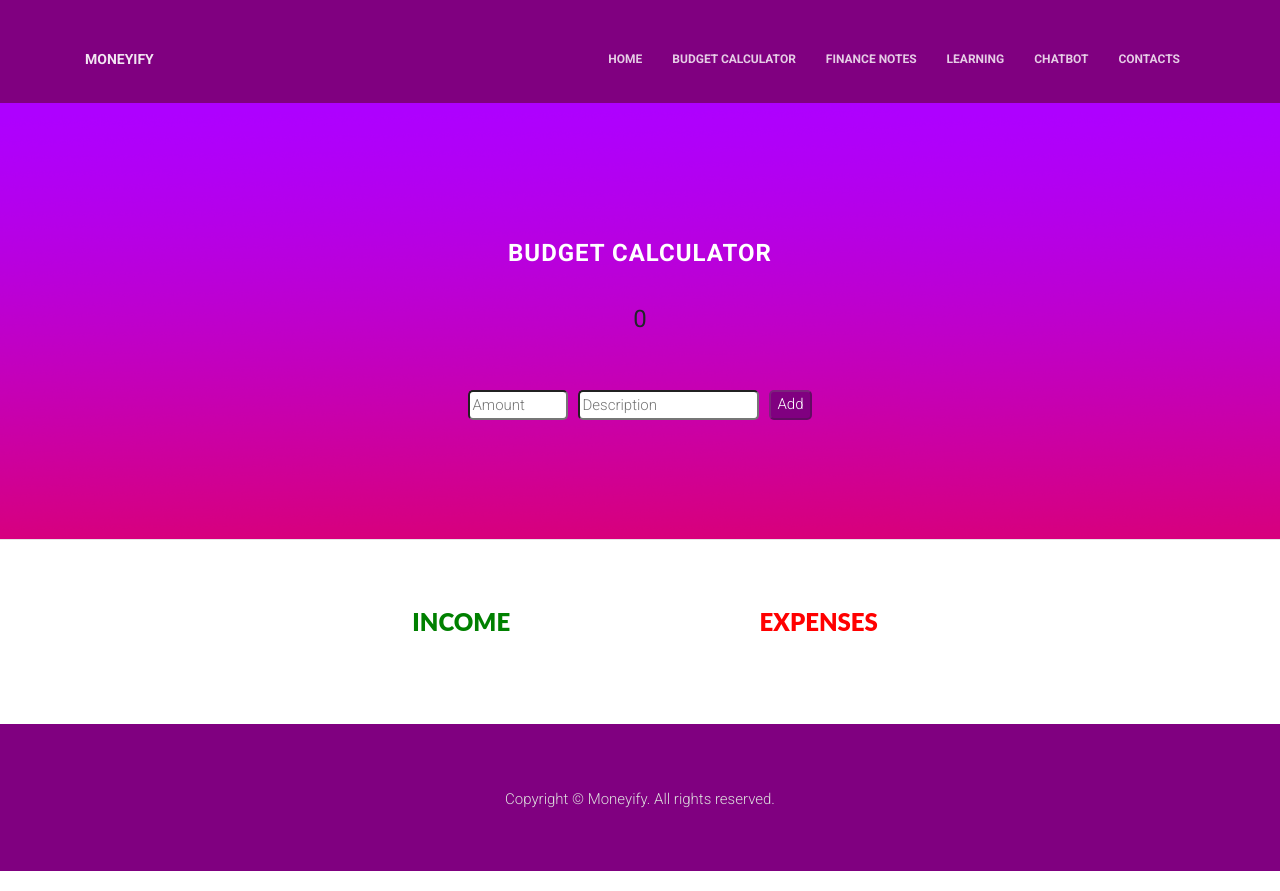
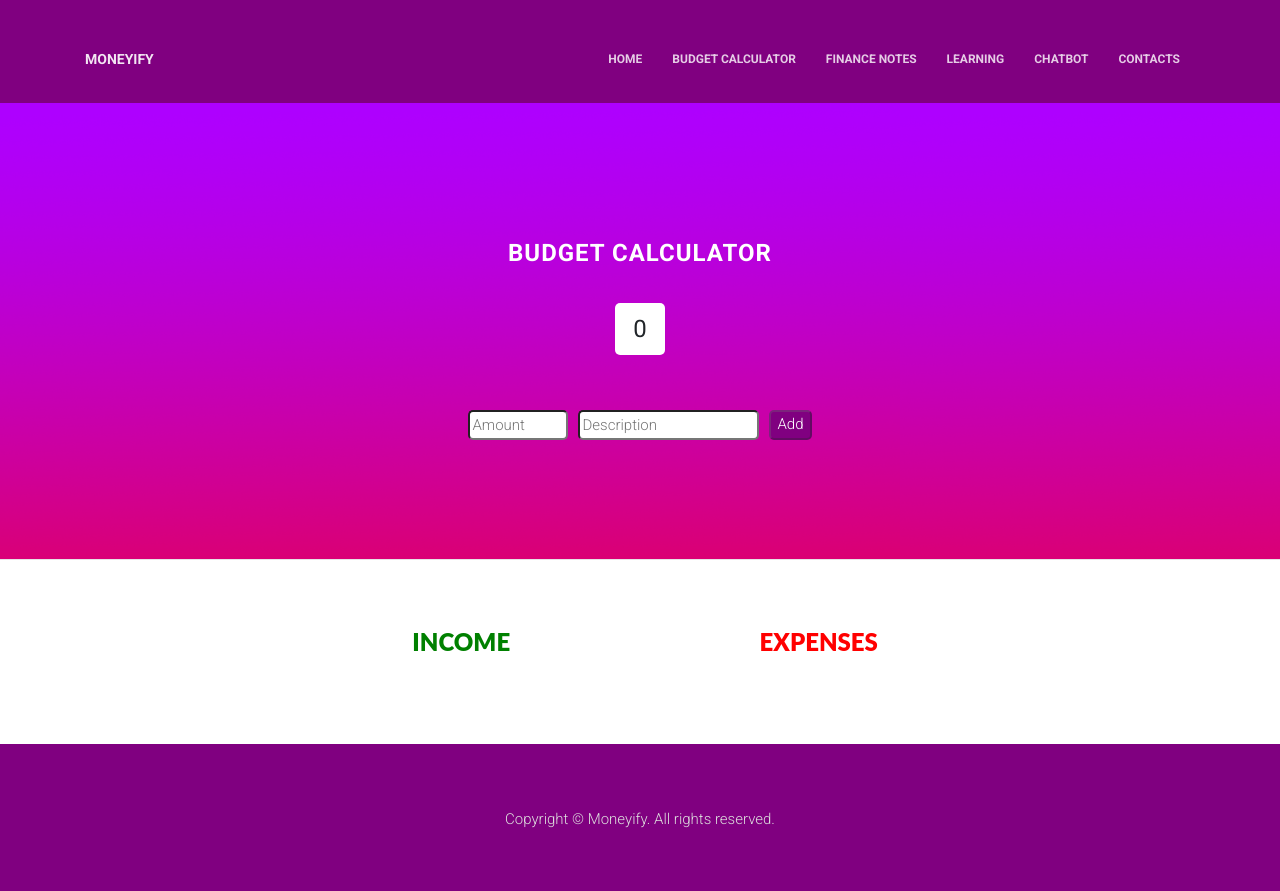
Before and after one commit to petkokp/moneyify, an Angular app in the folder moneyify/: page /budget-calculator in a window 1280 px wide. Built offline with nearby package versions, Linux system fonts and the light colour scheme.

Commit message:
fix some style issues in budget calculator

```diff
--- a/moneyify/src/app/budget-item-list/budget-item-card/budget-item-card.component.css
+++ b/moneyify/src/app/budget-item-list/budget-item-card/budget-item-card.component.css
@@ -17,11 +17,11 @@
     top: -17px;
 }
 
-
 .budget-item {
     display: flex;
     width: 100%;
-    background-color: lightgrey;
+    min-width: 200px;
+    background-color: #F0F0F0;
     padding: 10px;
     border-radius: 5px;
     cursor: pointer;
@@ -39,10 +39,13 @@
 .amount {
     padding: 5px;
     border-radius: 3px;
+    min-width: 10px;
 }
 
 .expense p {
-    color: red;
+    display: flex;
+    text-align: center;
+    color: black;
 }
 
 .expense .amount {
@@ -50,7 +53,7 @@
 }
 
 .income p {
-    color: green;
+    color: black;
 }
 
 .income .amount {
--- a/moneyify/src/app/budget-main/budget-main.component.css
+++ b/moneyify/src/app/budget-main/budget-main.component.css
@@ -48,3 +48,11 @@
 .green {
     color: green;
 }
+
+#balance {
+    background-color: white;
+    min-width: 50px;
+    text-align: center;
+    border-radius: 5px;
+    padding: 10px;
+}
--- a/moneyify/src/app/budget-main/budget-main.component.html
+++ b/moneyify/src/app/budget-main/budget-main.component.html
@@ -2,9 +2,9 @@
   <div class="top-bar">
       <h1>Budget Calculator</h1>
   </div>
+  <section class="total-budget-section">
 
-  <section class="total-budget-section">
-    <h1 [ngClass]="{ 'red': totalBudget < 0, 'green': totalBudget > 0 }">{{ totalBudget }}</h1>
+    <h1 id="balance" [ngClass]="{ 'red': totalBudget < 0, 'green': totalBudget > 0 }">{{ totalBudget }}</h1>
   </section>
 
   <section class="add-item-section">
```
